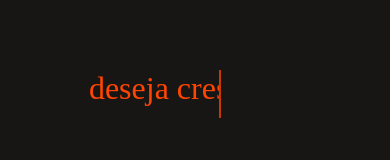
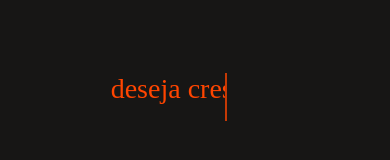
Before and after one commit to Matheus-Moura26/Portifolio2.0, a React (Create React App) app: page / in a window 390 px wide. Shown: the part 122-282 px from the top of the page. Built offline with nearby package versions, Linux system fonts and the light colour scheme.

Commit message:
Resolvendo bug de quebra de texto no celular da gatinha

```diff
--- a/src/style/pages/home.css
+++ b/src/style/pages/home.css
@@ -593,6 +593,8 @@ h1{
 
 }
 
+
+
 @media (max-width: 550px) {
     .headerCard ul{
         display: none;
@@ -663,12 +665,14 @@ h1{
  .projetosSection2{
     height: 100%;
  }
-
+ .textoAnimado1Body{
+    width: 100%;
+ }
 .textoAnimado1Body span{
-    margin-left: 0;
+    margin: 0;
 }
 .textoAnimado1Body span::before{
-        font-size: 4rem;
+        font-size: 3.5rem;
 }
 .redesSociaisBody{
     width: 50%;
```
